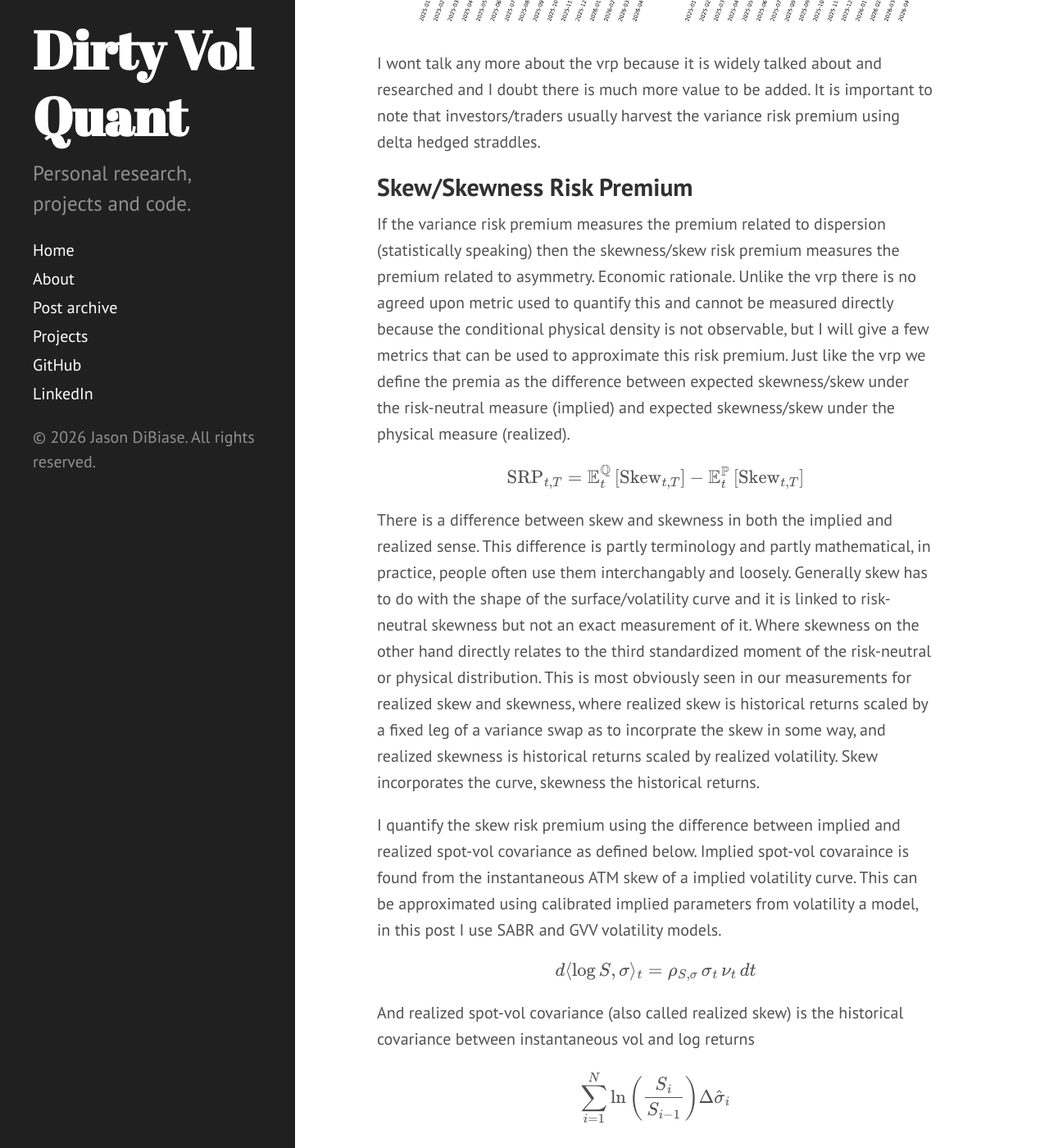
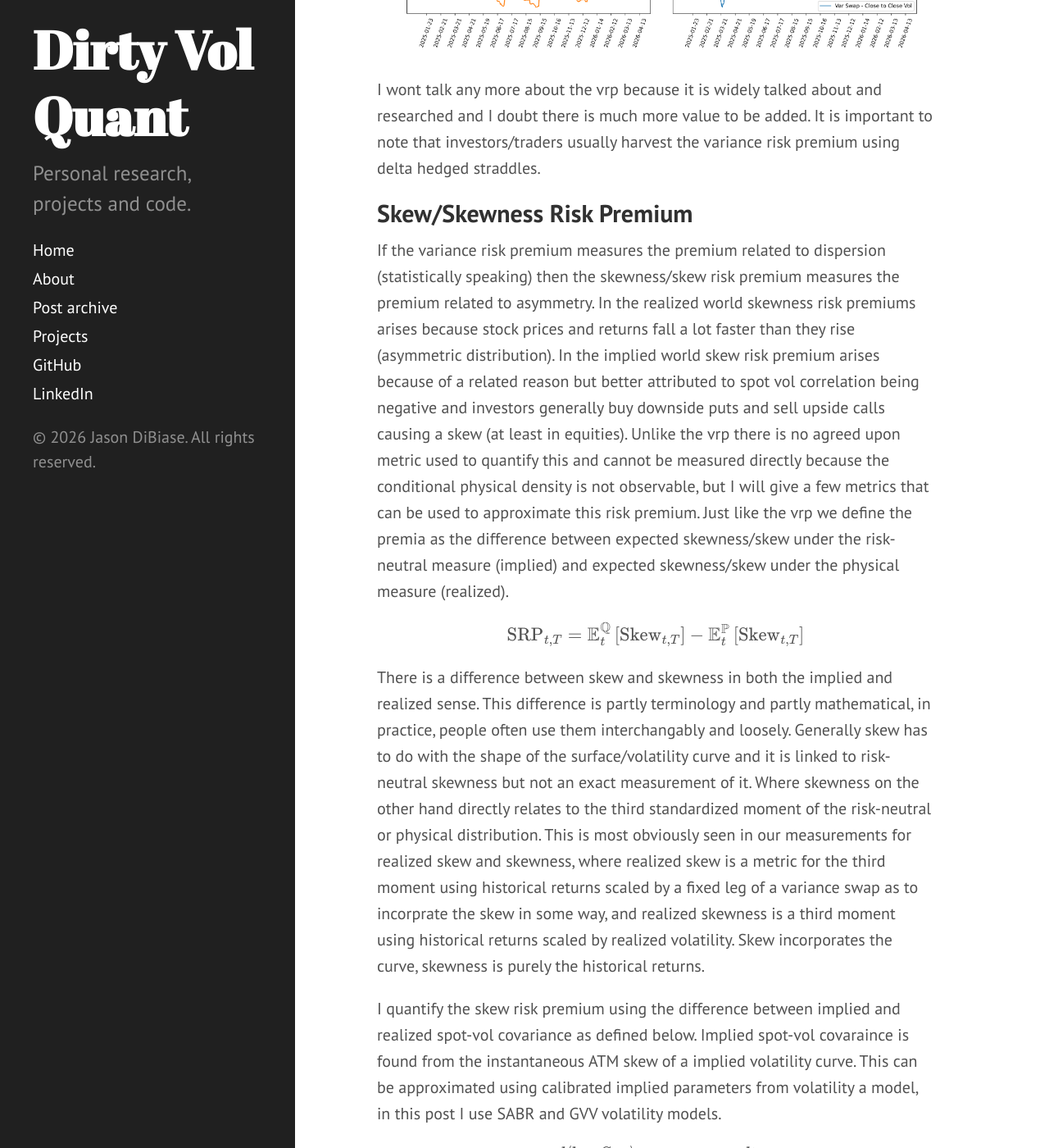
Before and after one commit to dibiasej/dibiasej.github.io, a Jekyll site: the page built from _posts/2026-05-24-Volatility-Surface-Risk-Premiums.md, in a window 1280 px wide and 1400 px high, scrolled down 3204 px. Shown: the whole window at 82% size. Built offline with Jekyll 4.4.1, drawn with Linux system fonts in a browser that asks for light colours; Markdown is read by kramdown in place of the engine named in the settings; some of the changed text lies outside the part shown.

Commit message:
fixed skew

```diff
--- a/_posts/2026-05-24-Volatility-Surface-Risk-Premiums.md
+++ b/_posts/2026-05-24-Volatility-Surface-Risk-Premiums.md
@@ -31,7 +31,7 @@ There are numerous risk premiums related to the volatility surface. Broadly spea
 
 ## Variance Risk Premium
 
-In the world of options and volatility, this is by far the most well known risk premium. Economically, the variance risk premium can be viewed as compensation earned by investors willing to sell volatility insurance, since short-volatility positions tend to lose money during market crashes when protection is most valuable. Another reason the variance risk premium exists is because institutions generally overpay for downside protection to insure there portfolios. It is typically measured as the difference between implied volatility and realized volatility. For the realized component, we can estimate volatility using the sum of squared log returns. For the implied component, I prefer using the fixed leg of a variance swap with the corresponding maturity, which can be approximated using a strip of OTM puts and calls.
+In the world of options and volatility, this is by far the most well known risk premium. Economically, the variance risk premium can be viewed as compensation earned by investors willing to sell volatility insurance, since short-volatility positions tend to lose money during market crashes when protection is most valuable. Another reason the variance risk premium exists is because institutions generally overpay for downside protection to insure there portfolios and this lifts the price of downside puts. Variance risk premium is typically measured as the difference between implied volatility and realized volatility. For the realized component, we can estimate volatility using the sum of squared log returns. For the implied component, I prefer using the fixed leg of a variance swap with the corresponding maturity, which can be approximated using a strip of OTM puts and calls.
 
 There are, however, some caveats to these estimation methods. For example, realized volatility can be estimated in many different ways, and those statistical approaches are widely discussed, so I will not go into them here. On the implied side, we could also use ATM implied volatility as a simpler proxy for the risk premium, although the variance swap estimate is generally a more complete measure because it incorporates information from across the volatility surface.
 
@@ -47,7 +47,7 @@ I wont talk any more about the vrp because it is widely talked about and researc
 
 ## Skew/Skewness Risk Premium
 
-If the variance risk premium measures the premium related to dispersion (statistically speaking) then the skewness/skew risk premium measures the premium related to asymmetry. Economic rationale. Unlike the vrp there is no agreed upon metric used to quantify this and cannot be measured directly because the conditional physical density is not observable, but I will give a few metrics that can be used to approximate this risk premium. Just like the vrp we define the premia as the difference between expected skewness/skew under the risk-neutral measure (implied) and expected skewness/skew under the physical measure (realized).
+If the variance risk premium measures the premium related to dispersion (statistically speaking) then the skewness/skew risk premium measures the premium related to asymmetry. In the realized world skewness risk premiums arises because stock prices and returns fall a lot faster than they rise (asymmetric distribution). In the implied world skew risk premium arises because of a related reason but better attributed to spot vol correlation being negative and investors generally buy downside puts and sell upside calls causing a skew (at least in equities). Unlike the vrp there is no agreed upon metric used to quantify this and cannot be measured directly because the conditional physical density is not observable, but I will give a few metrics that can be used to approximate this risk premium. Just like the vrp we define the premia as the difference between expected skewness/skew under the risk-neutral measure (implied) and expected skewness/skew under the physical measure (realized).
 
 $$
 \text{SRP}_{t,T}
@@ -63,7 +63,7 @@ $$
 \right]
 $$
 
-There is a difference between skew and skewness in both the implied and realized sense. This difference is partly terminology and partly mathematical, in practice, people often use them interchangably and loosely. Generally skew has to do with the shape of the surface/volatility curve and it is linked to risk-neutral skewness but not an exact measurement of it. Where skewness on the other hand directly relates to the third standardized moment of the risk-neutral or physical distribution. This is most obviously seen in our measurements for realized skew and skewness, where realized skew is historical returns scaled by a fixed leg of a variance swap as to incorprate the skew in some way, and realized skewness is historical returns scaled by realized volatility. Skew incorporates the curve, skewness the historical returns.
+There is a difference between skew and skewness in both the implied and realized sense. This difference is partly terminology and partly mathematical, in practice, people often use them interchangably and loosely. Generally skew has to do with the shape of the surface/volatility curve and it is linked to risk-neutral skewness but not an exact measurement of it. Where skewness on the other hand directly relates to the third standardized moment of the risk-neutral or physical distribution. This is most obviously seen in our measurements for realized skew and skewness, where realized skew is a metric for the third moment using historical returns scaled by a fixed leg of a variance swap as to incorprate the skew in some way, and realized skewness is a third moment using historical returns scaled by realized volatility. Skew incorporates the curve, skewness is purely the historical returns.
 
 I quantify the skew risk premium using the difference between implied and realized spot-vol covariance as defined below. Implied spot-vol covaraince is found from the instantaneous ATM skew of a implied volatility curve. This can be approximated using calibrated implied parameters from volatility a model, in this post I use SABR and GVV volatility models.
 
@@ -188,7 +188,7 @@ rs_{t,T}
 \right]
 $$
 
-This is actually very similar to the realized skewness third moment definition defined above except we are deviding by a different form of variance derived from a skew curve. They then go on to define skew risk premium as rskew/skew - 1, and we plot these below.
+This is actually very similar to the realized skewness third moment definition defined above except we are dividing by a different form of variance derived from a skew curve. They then go on to define skew risk premium as rskew/skew - 1, and we plot these below.
 
 ![Neuberger Skew Risk Premium](/assets/images/neuberger_implied_realized_skew_risk_premium-2026-05-25.png)
 
@@ -208,6 +208,7 @@ Before we move on to vol-of-vol risk premium there are some other metrics relate
   \frac{\text{90 put IV} - \text{110 call IV}}
   {\left(\text{90 put strike} - \text{110 call strike}\right) / F}
   $$
+- A lot of sources like Natenbergs book call 90% put IV - 110% call IV (similar for 25 delta) implied skewness, like I said the nomenclature gets messy I consider this skew but as long as you know what you are calculating and understand math I think it is fine.
 
 ![Spot Vol Correlations](/assets/images/spot_vol_correlations-2026-05-25.png)
 
```
